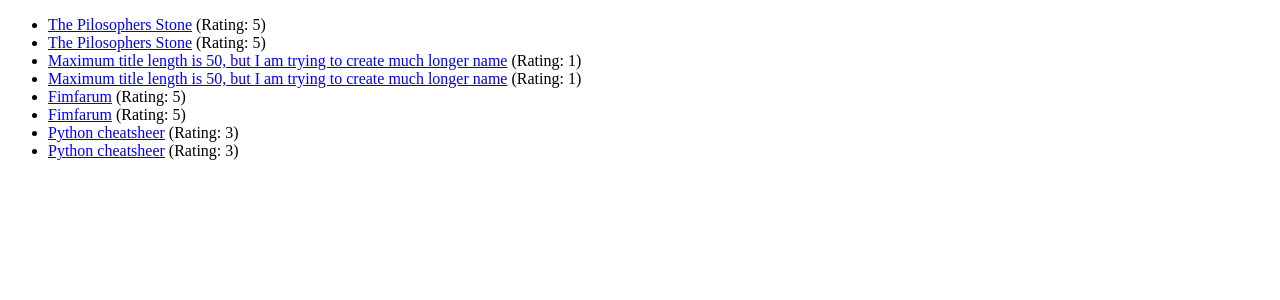
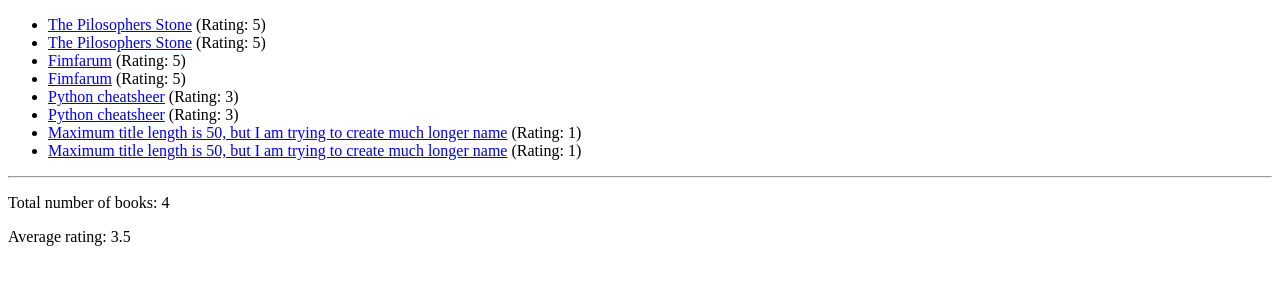
Before and after one commit to jaroslavhradsky/Django-Education, a Django app: page / in a window 1280 px wide. Shown: the top 300 px of the page. Run offline with Django 4.2, Linux system fonts and the light colour scheme; data comes from the database, SQL or seed files in the repository.

Commit message:
aggregate and ordering

```diff
--- a/book_store/book_outlet/templates/book_outlet/index.html
+++ b/book_store/book_outlet/templates/book_outlet/index.html
@@ -11,4 +11,7 @@
             <li><a href="{{ book.get_absolute_url }}">{{book.title}}</a> (Rating: {{book.rating}})</li>
         {% endfor %}
     </ul>
+    <hr>
+    <p>Total number of books: {{ total }}</p>
+    <p>Average rating: {{ average_rating }}</p>
 {% endblock %}
--- a/book_store/book_outlet/views.py
+++ b/book_store/book_outlet/views.py
@@ -1,11 +1,14 @@
 from django.shortcuts import render, get_object_or_404
 from .models import Book
 from django.http import Http404
+from django.db.models import Avg
 
 def index(request):
-    books = Book.objects.all()
+    books = Book.objects.all().order_by('-rating') # minus means descending
     return render(request, 'book_outlet/index.html', {
-        'books': books
+        'books': books,
+        'total': books.count,
+        'average_rating': books.aggregate(Avg('rating'))['rating__avg']
     })
 
 #def book_detail(request, id):
```
